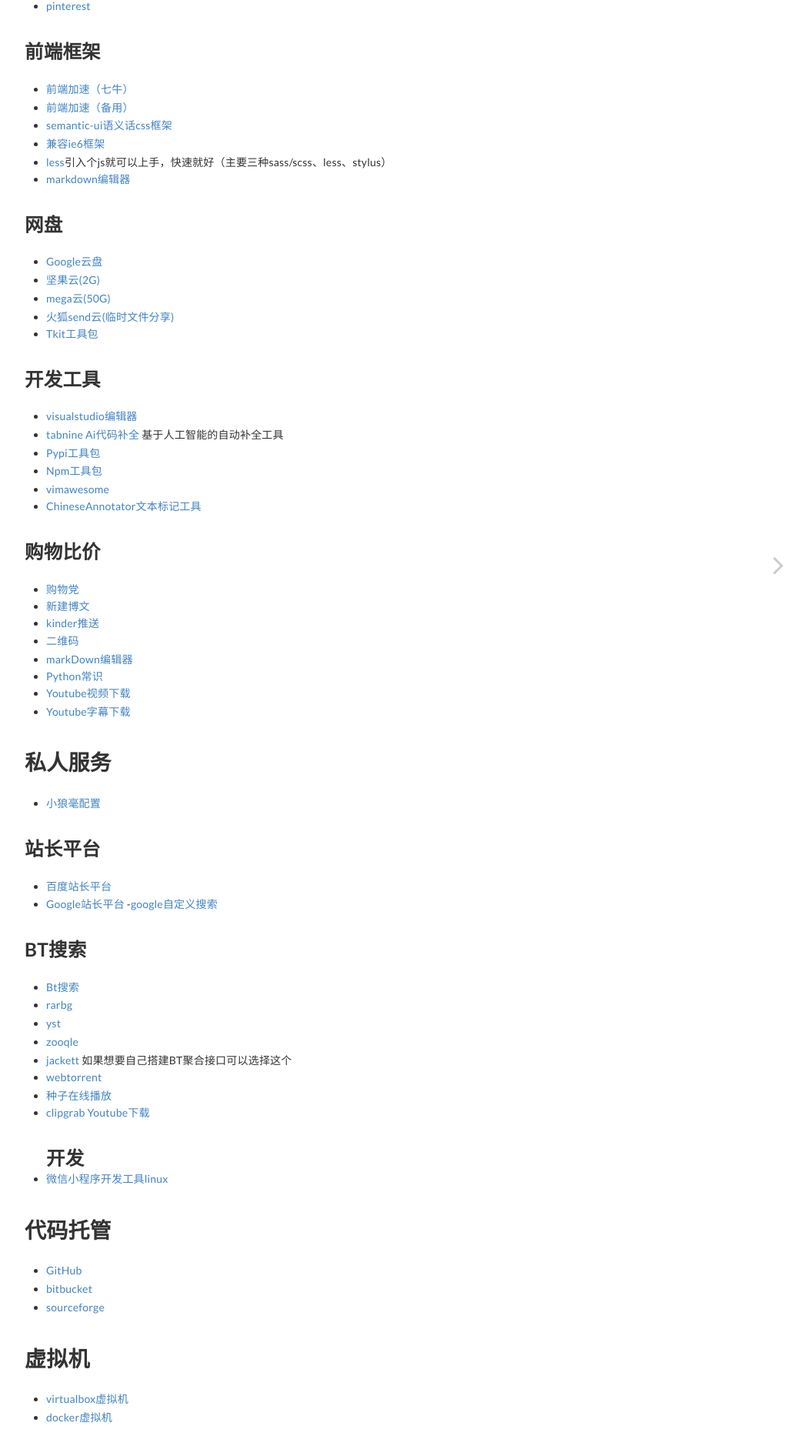
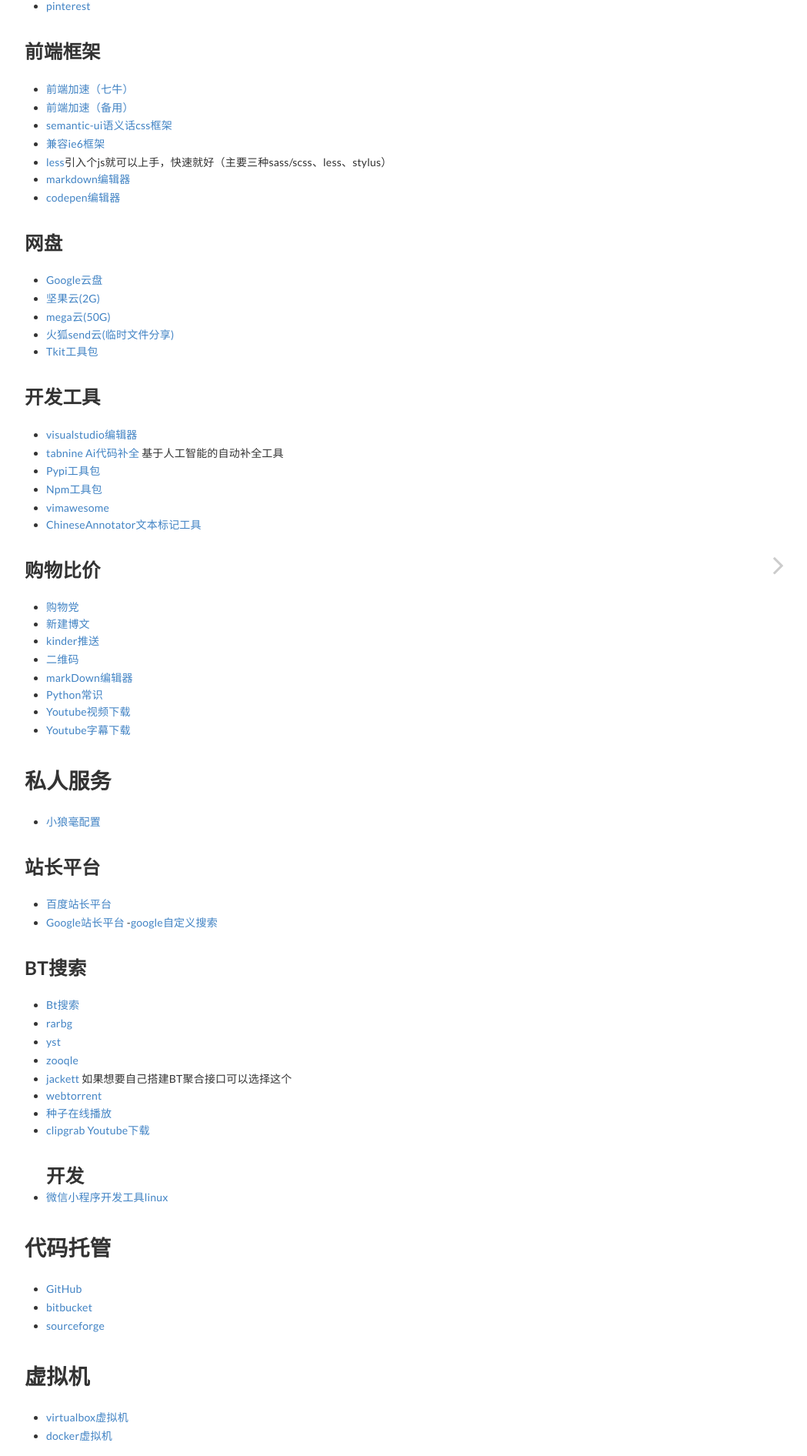
Before and after one commit to napoler/index, a Jekyll site: the page built from docs/index.md, in a window 1280 px wide. Shown: the part 761-2653 px from the top of the page at 77% size, without its empty margins (223-1272 px from the left). Built offline with Jekyll 4.4.1, drawn with Linux system fonts in a browser that asks for light colours.

Commit message:
Update index.md

```diff
--- a/docs/index.md
+++ b/docs/index.md
@@ -45,6 +45,7 @@ layout: home
 - [less](http://lesscss.org/)引入个js就可以上手，快速就好（主要三种sass/scss、less、stylus）
 
 - [markdown编辑器](https://github.com/pandao/editor.md)
+- [codepen编辑器](https://codepen.io/login)
 
 
 
```
